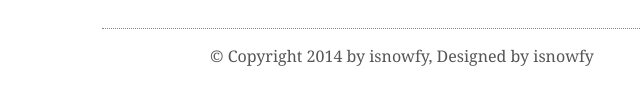
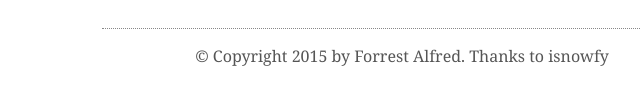
Before and after one commit to oit63/aForrestAlfred.github.io, a plain HTML site: page index.html in a window 1280 px wide. Shown: the part 253-358 px from the top of the page, 238-878 px from the left. Drawn offline with Linux system fonts and the light colour scheme.

Commit message:
Update index.html
change copyright

```diff
--- a/index.html
+++ b/index.html
@@ -32,7 +32,7 @@
     <div class="innermain" id="main">
     </div>
     <div class="footer">
-        <p>© Copyright 2014 by isnowfy, Designed by isnowfy</p>
+        <p>© Copyright 2015 by Forrest Alfred. Thanks to isnowfy</p>
     </div>
 </div>
 <script src="main.js"></script>
```
